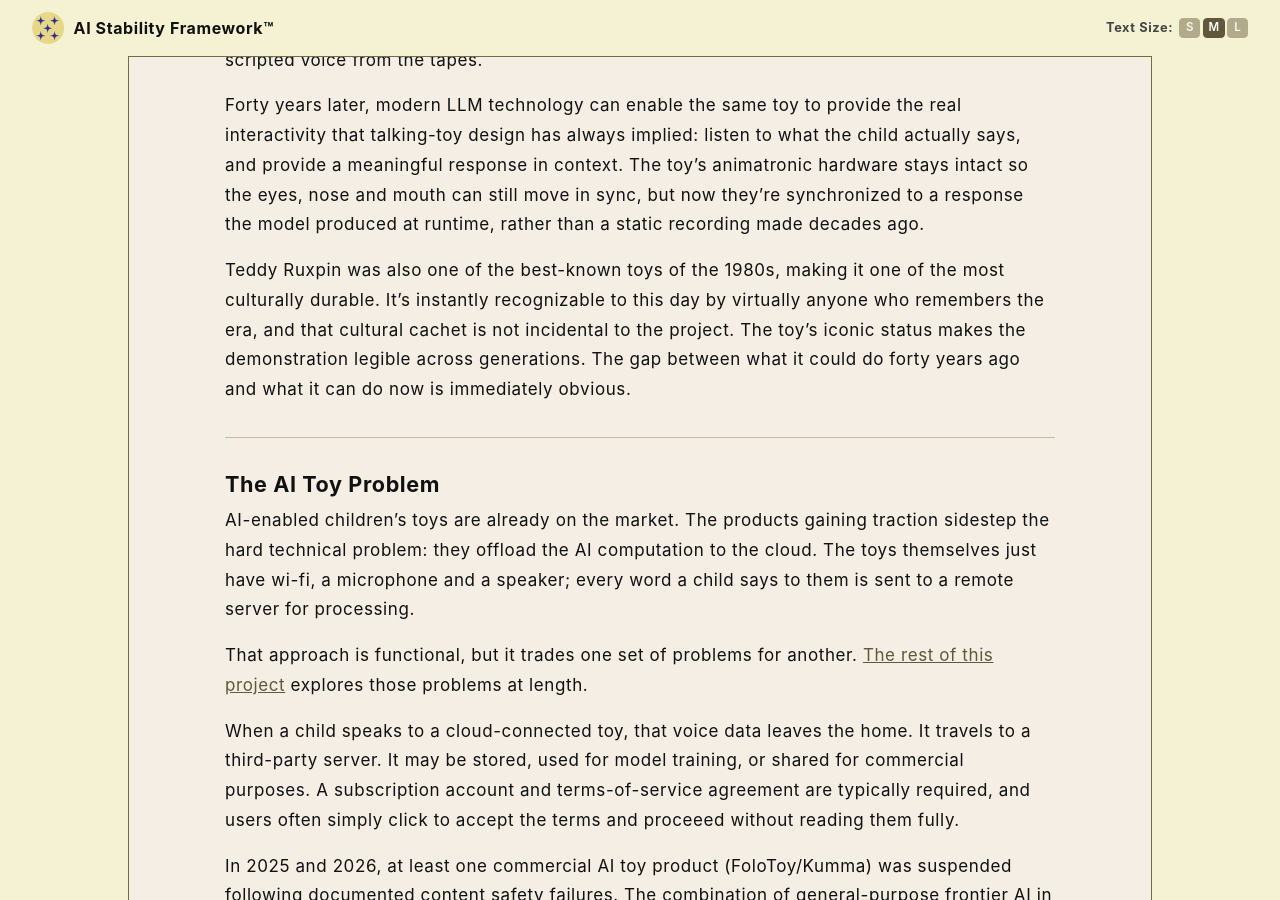
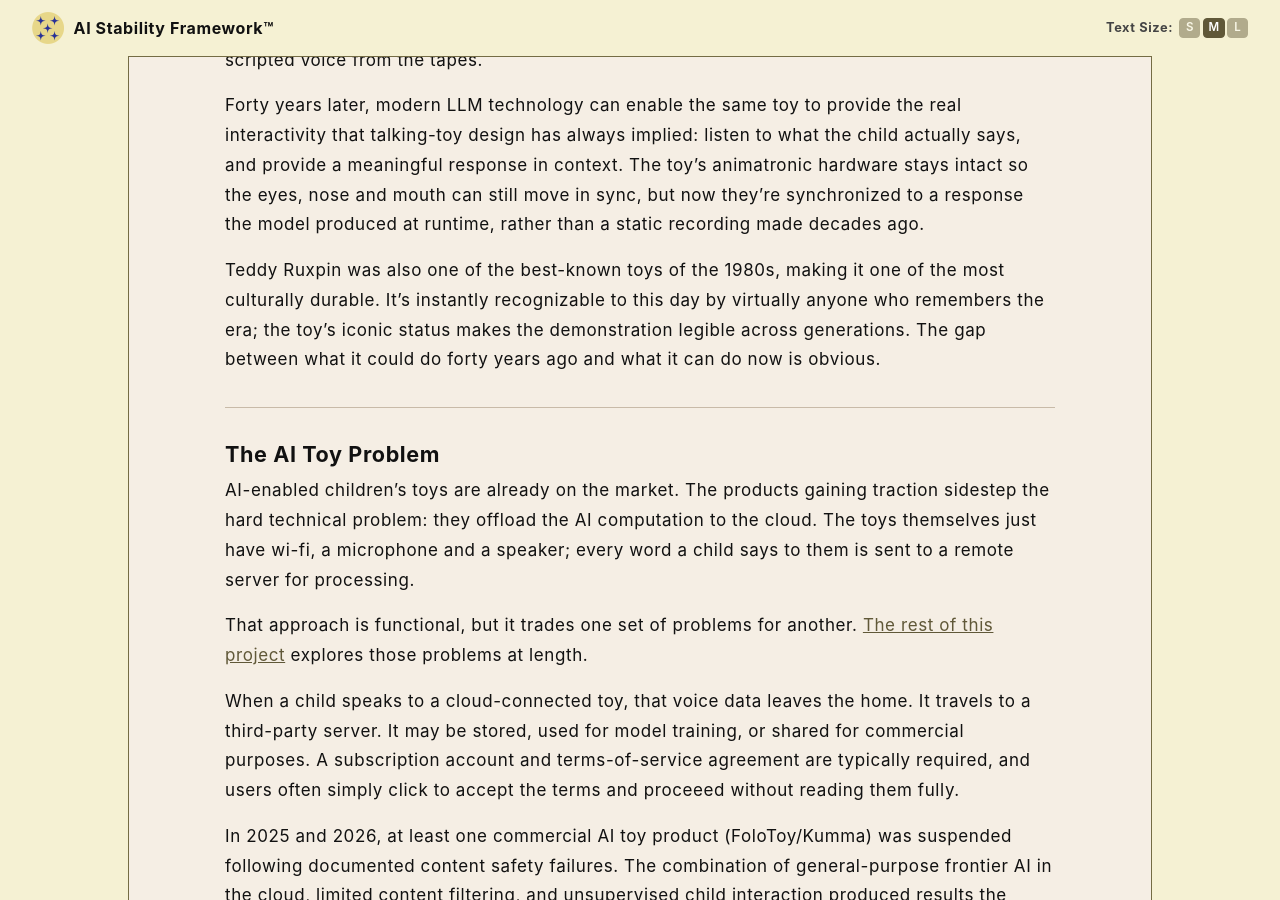
Before and after one commit to rojaslen/AISF-WEB, a Jekyll site: the page built from apx05.md, in a window 1280 px wide and 900 px high, scrolled down 413 px. Built offline with Jekyll 4.4.1, drawn with Linux system fonts in a browser that asks for light colours; some web fonts are replaced.

Commit message:
Update apx05.md

```diff
--- a/apx05.md
+++ b/apx05.md
@@ -19,7 +19,7 @@
 
 Forty years later, modern LLM technology can enable the same toy to provide the real interactivity that talking-toy design has always implied: listen to what the child actually says, and provide a meaningful response in context. The toy's animatronic hardware stays intact so the eyes, nose and mouth can still move in sync, but now they're synchronized to a response the model produced at runtime, rather than a static recording made decades ago.
 
-Teddy Ruxpin was also one of the best-known toys of the 1980s, making it one of the most culturally durable. It's instantly recognizable to this day by virtually anyone who remembers the era, and that cultural cachet is not incidental to the project. The toy's iconic status makes the demonstration legible across generations. The gap between what it could do forty years ago and what it can do now is immediately obvious.
+Teddy Ruxpin was also one of the best-known toys of the 1980s, making it one of the most culturally durable. It's instantly recognizable to this day by virtually anyone who remembers the era; the toy's iconic status makes the demonstration legible across generations. The gap between what it could do forty years ago and what it can do now is obvious.
 
 ---
 
```
